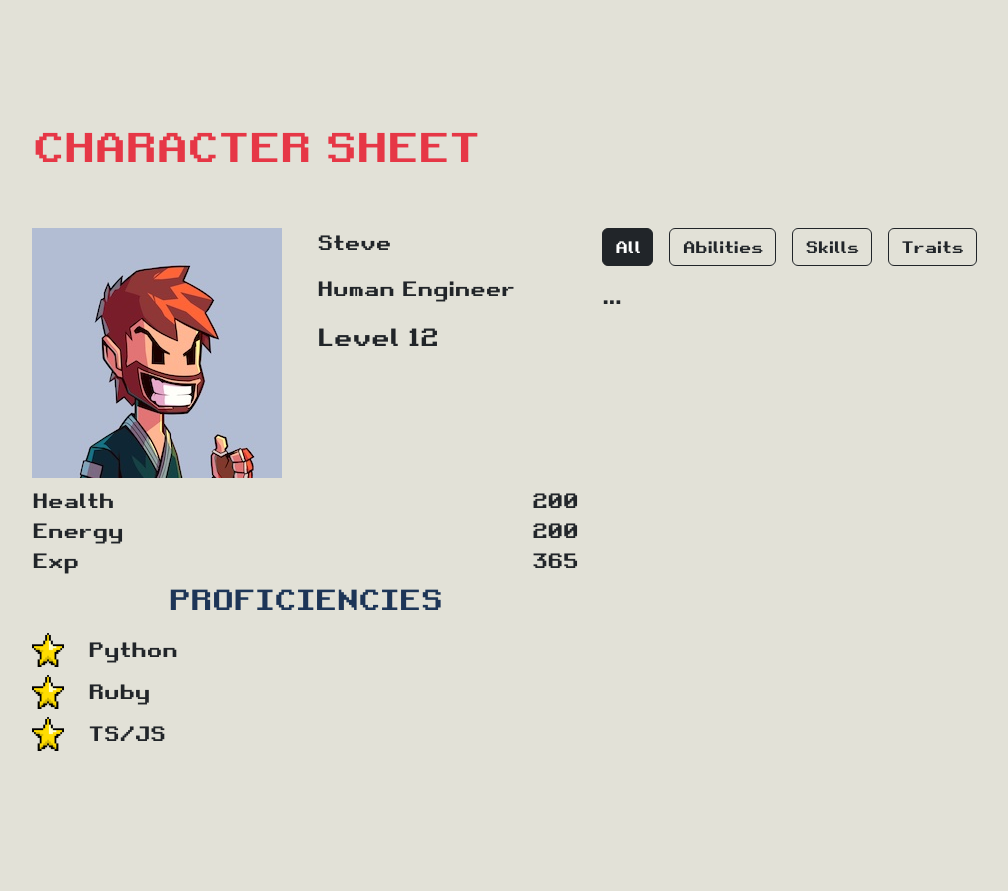
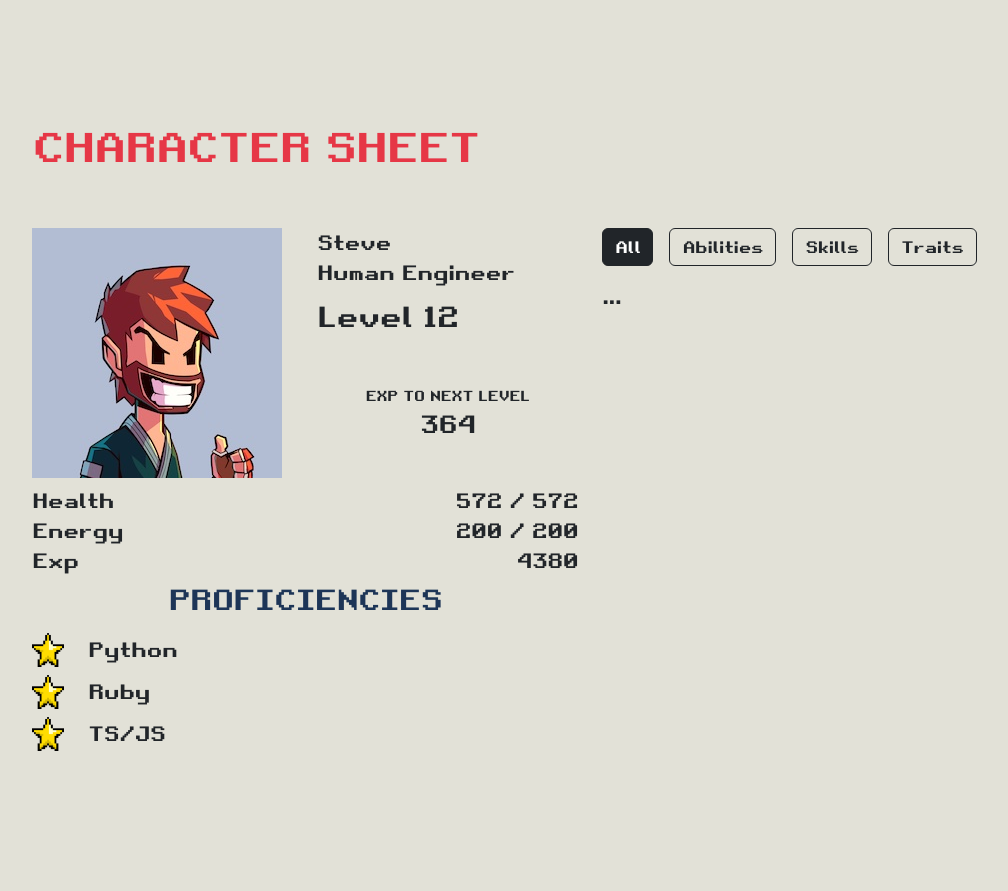
Before and after one commit to jukafah/portfolio, a Flask app: page / in a window 1280 px wide. Shown: the part 2199-3090 px from the top of the page, without its empty margins (50-1058 px from the left). Run offline with Flask 2, Linux system fonts and the light colour scheme.

Commit message:
few updates

```diff
--- a/static/stylesheets/styles.css
+++ b/static/stylesheets/styles.css
@@ -25,6 +25,9 @@ body {
 .container {
     padding-top: 125px;
     padding-bottom: 125px;
+}
+.text-small {
+    font-size: 14px;
 }
 
 .main-brand {
--- a/templates/_character_sheet.html
+++ b/templates/_character_sheet.html
@@ -1,4 +1,4 @@
-<div class="container character-sheet">
+<div class="container">
   <h1 class="main-brand pb-5 text-uppercase">Character Sheet</h1>
   <div class="row fs-5">
       <div class="col">
@@ -8,23 +8,29 @@
                   <img src="{{ url_for('static', filename='images/pfp.png') }}" alt="Me">
               </div>
               <div class="col">
-                  <p>Steve</p>
-                  <p>Human Engineer</p>
-                  <p class="fs-4">Level 12</p>
+                  <p class="mb-0">Steve</p>
+                  <p class="mb-0">Human Engineer</p>
+                  <div class="pt-2">
+                      <p class="fs-3 mb-0 pb-0">Level 12</p>
+                      <div class="mt-5">
+                          <p class="text-small mb-0 pb-0 text-center">EXP TO NEXT LEVEL</p>
+                          <p class="text-center fs-4">364</p>
+                      </div>
+                  </div>
               </div>
           </div>
           <div class="pb-2">
               <div class="hstack">
                   <span class="me-auto">Health</span>
-                  <span>200</span>
+                  <span>572 / 572</span>
               </div>
               <div class="hstack">
                   <span class="me-auto">Energy</span>
-                  <span>200</span>
+                  <span>200 / 200</span>
               </div>
               <div class="hstack">
                   <span class="me-auto">Exp</span>
-                  <span>365</span>
+                  <span>4380</span>
               </div>
           </div>
           <div class="pb-2">
```
